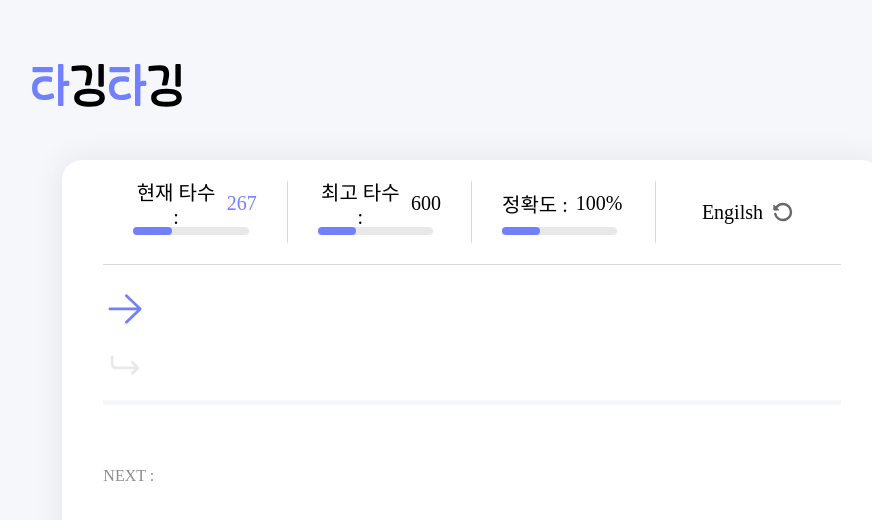
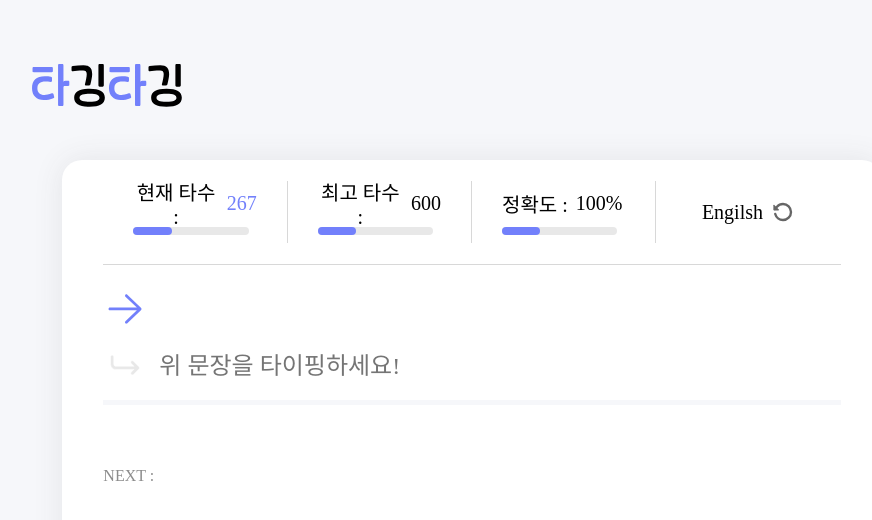
Before and after one commit to 2-0-2/Tagging-frontend, a React (Create React App) app: page /typing in a window 1280 px wide. Shown: the top 520 px of the page, without its empty margins (168-1040 px from the left). Built offline with nearby package versions, Linux system fonts and the light colour scheme; no server answers; the HTML template or start-up script is replaced by a standard one; a web font is replaced by a local one.

Commit message:
ADD :: placeholder

```diff
--- a/src/pages/Typing/index.tsx
+++ b/src/pages/Typing/index.tsx
@@ -76,7 +76,7 @@ const TypingPage = () => {
             </s.Typing_display_sentence>
             <s.Typing_enter_sentence>
               <s.Typing_enter_icon src={enterarrow}/>
-              <s.Typing_input/>
+              <s.Typing_input placeholder="위 문장을 타이핑하세요!"/>
             </s.Typing_enter_sentence>
           </s.Typing_section_two>
           <s.Typing_section_three>
--- a/src/pages/Typing/style.ts
+++ b/src/pages/Typing/style.ts
@@ -141,7 +141,14 @@ export const Typing_input = styled.input`
   border-style: none;
   font-family: "GmarketSansMedium";
   outline: none;
-`
+  caret-color: #7280fb;
+  ::placeholder {
+    color: #d8d8d8;
+  }
+  &:focus::placeholder {
+    color: #d8d8d8;
+  }
+`;
 
 export const Typing_enter_icon = styled.img`
       width: 44px;
```
